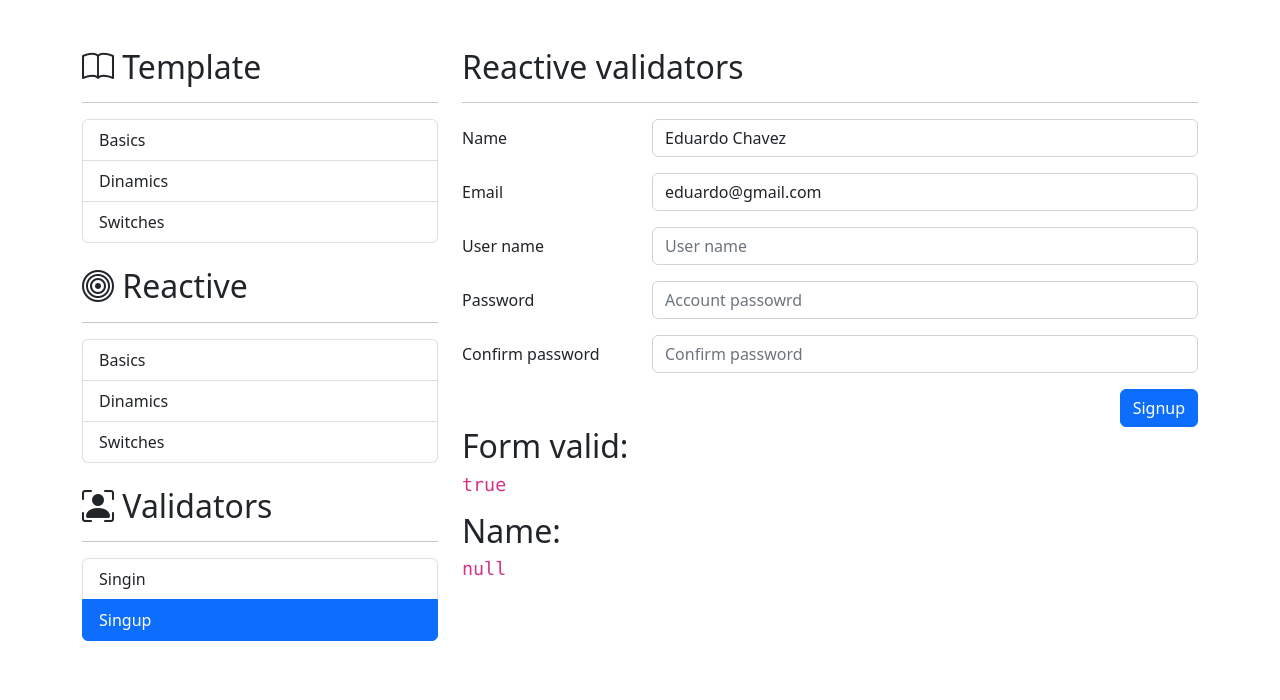
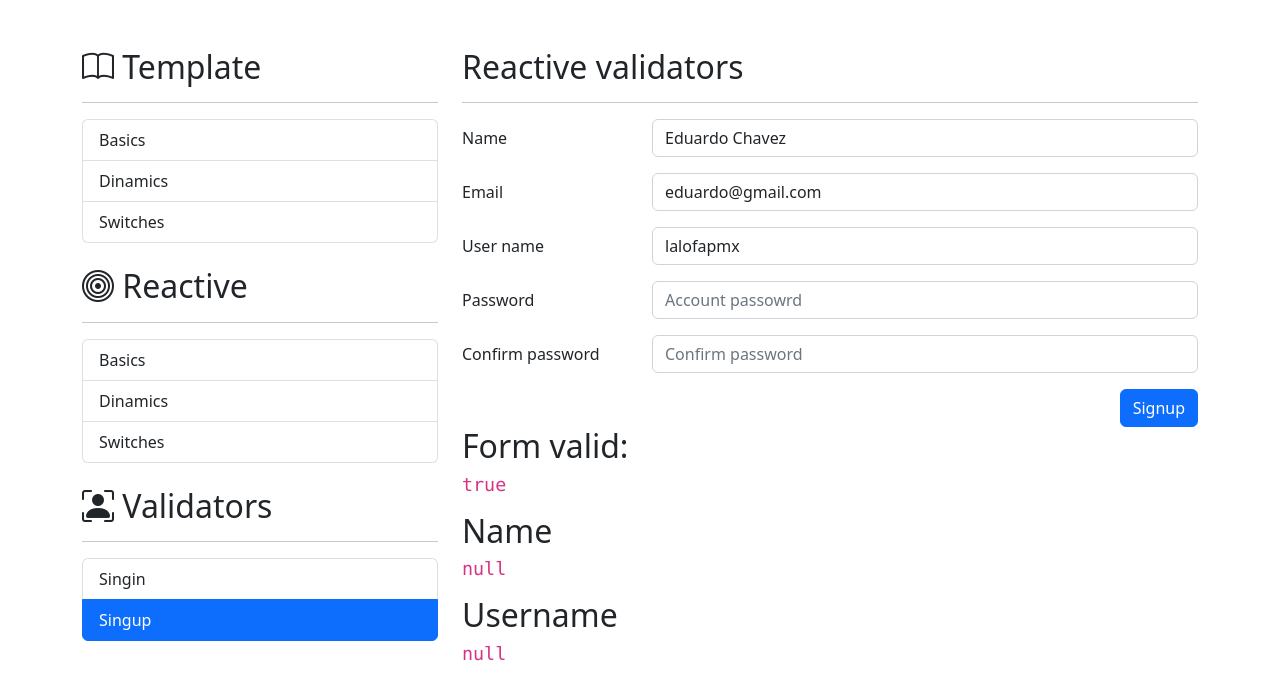
Before and after one commit to EduardoUDG/Angular_form-app, an Angular app: page /template/basics in a window 1280 px wide. Both pictures are taken after a click on the item "Singup". Shown: the top 700 px of the page. Built offline with nearby package versions, Linux system fonts and the light colour scheme.

Commit message:
update - custom validators ( this.cannotBeStrider, value, trim() )

```diff
--- a/src/app/auth/pages/singup/singup.component.html
+++ b/src/app/auth/pages/singup/singup.component.html
@@ -42,7 +42,11 @@
         <div class="col-sm-9">
           <input type="text"
                  class="form-control"
+                 formControlName="username"
                  placeholder="User name">
+          <span *ngIf="inputInvalid('username')" class="form-text text-danger">
+            The username is required
+          </span>
         </div>
       </div>
 
@@ -88,7 +92,12 @@
 </h4>
 
 
-<h2>Name:</h2>
+<h2>Name</h2>
 <h4>
   <code><pre>{{ myForm.controls['name'].errors | json}}</pre></code>
 </h4>
+
+<h2>Username</h2>
+<h4>
+  <code><pre>{{ myForm.controls['username'].errors | json}}</pre></code>
+</h4>
--- a/src/app/auth/pages/singup/singup.component.ts
+++ b/src/app/auth/pages/singup/singup.component.ts
@@ -1,5 +1,5 @@
 import { Component, OnInit } from '@angular/core';
-import { FormBuilder, FormGroup, Validators } from '@angular/forms';
+import { FormBuilder, FormGroup, Validators, FormControl } from '@angular/forms';
 
 @Component({
   selector: 'app-singup',
@@ -12,9 +12,20 @@ export class SingupComponent implements OnInit {
   lastNamePattern: string = '([a-zA-Z]+) ([a-zA-Z]+)';
   emailPattern   : string = "^[a-z0-9._%+-]+@[a-z0-9.-]+\\.[a-z]{2,4}$";
 
+  cannotBeUsername( argument: FormControl ) {
+    const value:string = argument.value?.trim().toLowerCase();
+    if( value === 'strider' ) {
+      return {
+        noStrider: true
+      }
+    }
+    return null;
+  }
+
   myForm: FormGroup = this._fb.group({
     name : ['', [Validators.required, Validators.pattern( this.lastNamePattern )]],
     email: ['', [Validators.required, Validators.pattern( this.emailPattern ) ]],
+    username: ['', [Validators.required, this.cannotBeUsername] ],
   });
 
   constructor(
@@ -24,7 +35,8 @@ export class SingupComponent implements OnInit {
   ngOnInit(): void {
     this.myForm.reset({
       name: 'Eduardo Chavez',
-      email: 'eduardo@gmail.com'
+      email: 'eduardo@gmail.com',
+      username: 'lalofapmx'
     })
   }
 
```
